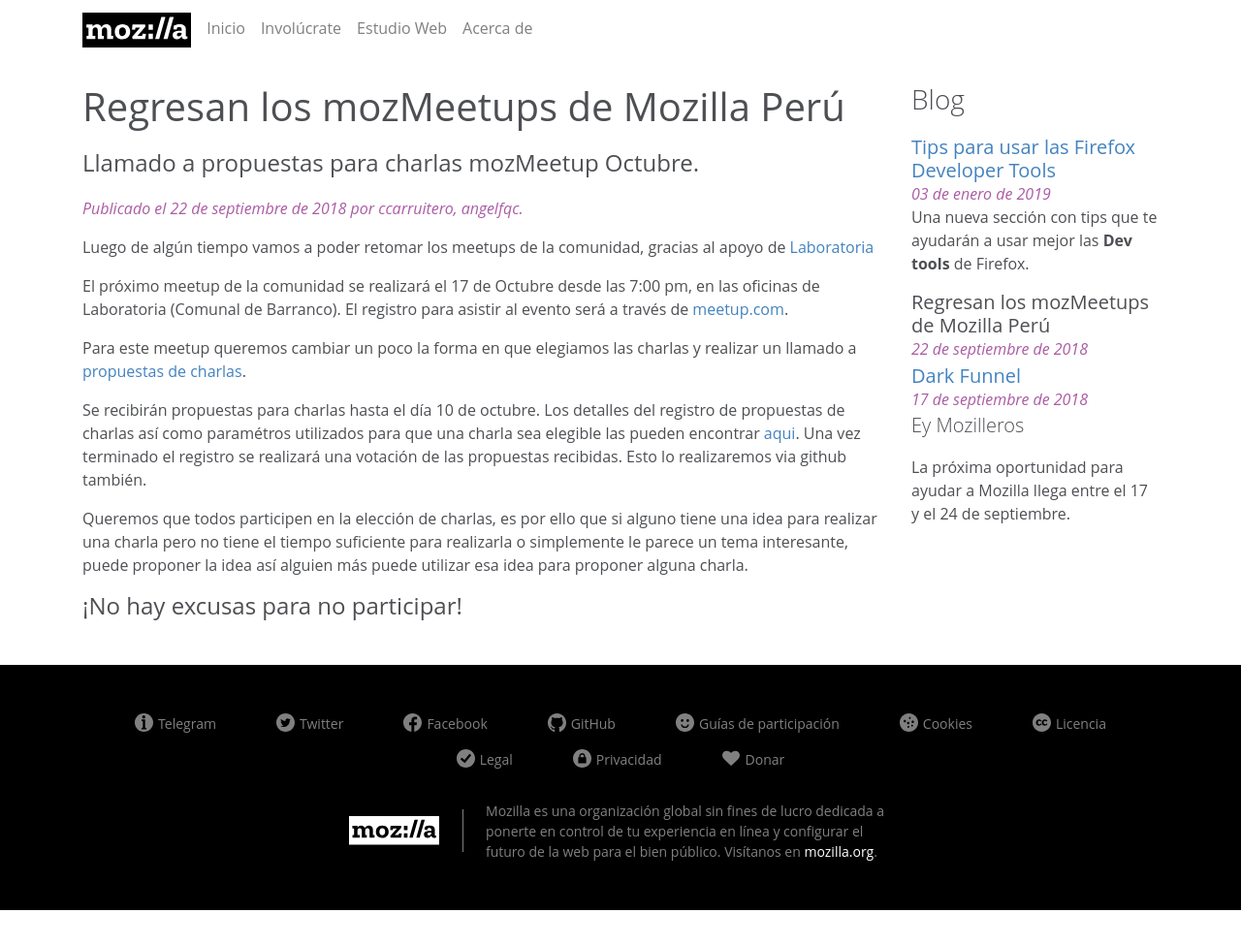
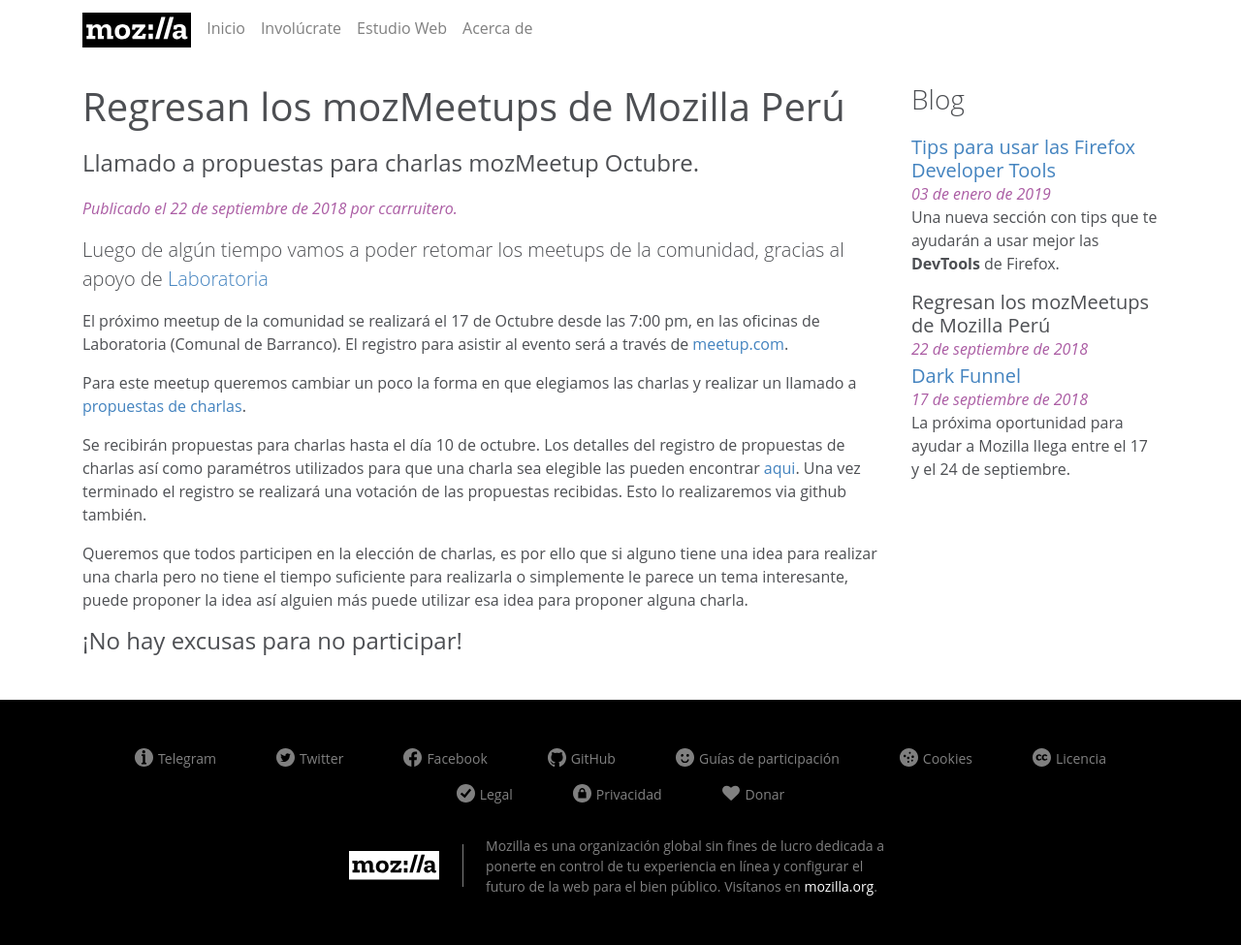
Before and after one commit to mozillaperu/mozillaperu.github.io, a Jekyll site: the page built from _posts/2018-09-22-call.md, in a window 1280 px wide. Shown: the whole page at 97% size. Built offline with Jekyll 4.4.1, drawn with Linux system fonts in a browser that asks for light colours; some web fonts are replaced; before the commit the page ends 939 px from its top, so only the background shows below that.

Commit message:
Usar markdown para extractos de posts

```diff
--- a/_includes/blog_post_list.html
+++ b/_includes/blog_post_list.html
@@ -34,7 +34,7 @@
                     </time>
                 </header>
                 {% if entry.url != page.url %}
-                    {{ entry.excerpt }}
+                    {{ entry.excerpt | markdownify }}
                 {% endif %}
             </article>
         </li>
--- a/_layouts/post.html
+++ b/_layouts/post.html
@@ -33,6 +33,10 @@
             </p>
         </header>
 
+        <div class="lead">
+            {{ page.excerpt | markdownify }}
+        </div>
+
         {% if page.bannerImage %}
             <p>
                 <img class="img-fluid img-thumbnail mx-auto d-block" src="{{ site.url }}/assets/images/posts/{{ page.bannerImage }}">
--- a/_posts/2018-09-17-dark-funnel.md
+++ b/_posts/2018-09-17-dark-funnel.md
@@ -4,13 +4,8 @@
 categories: [blog]
 author: willy
 bannerImage: darkfunnel.png
-excerpt_separator: <!--more-->
+excerpt: La próxima oportunidad para ayudar a Mozilla llega entre el 17 y el 24 de septiembre.
 ---
-<p class="lead">Ey Mozilleros</p>
-
-La próxima oportunidad para ayudar a Mozilla llega entre el 17 y el 24 de septiembre.
-
-<!--more-->
 
 **Ayuda a Firefox a encontrar páginas que tienen botones no autorizados de descarga de Firefox registrándote para a participar en la campaña Detective Dark Funnel.**
 
--- a/_posts/2018-09-22-call.md
+++ b/_posts/2018-09-22-call.md
@@ -3,13 +3,9 @@
 title: Regresan los mozMeetups de Mozilla Perú
 subtitle: Llamado a propuestas para charlas mozMeetup Octubre.
 categories: [blog]
-author: ccarruitero, angelfqc
-excerpt_separator: <!--more-->
+author: ccarruitero
+excerpt: Luego de algún tiempo vamos a poder retomar los meetups de la comunidad, gracias al apoyo de [Laboratoria](https://www.laboratoria.la/)
 ---
-
-Luego de algún tiempo vamos a poder retomar los meetups de la comunidad, gracias al apoyo de [Laboratoria](https://www.laboratoria.la/)
-
-<!--more-->
 
 El próximo meetup de la comunidad se realizará el 17 de Octubre desde las 7:00 pm, en las oficinas de Laboratoria (Comunal de Barranco). El registro para asistir al evento será a través de [meetup.com](https://www.meetup.com/es-ES/mozillaperu/events/255089605/).
 
--- a/_posts/2019-01-03-firefoxdevtools-tips.md
+++ b/_posts/2019-01-03-firefoxdevtools-tips.md
@@ -5,7 +5,7 @@
 categories: [blog]
 bannerImage: devtools-tips.gif
 author: angelfqc
-excerpt: <p>Una nueva sección con tips que te ayudarán a usar mejor las <strong>Dev tools</strong> de Firefox.</p>
+excerpt: Una nueva sección con tips que te ayudarán a usar mejor las **DevTools** de Firefox.
 ---
 
 Estamos iniciando una [nueva sección]({{ site.url }}/devtools-tips) para ayudar a los desarrolladores web que utilizan
```
